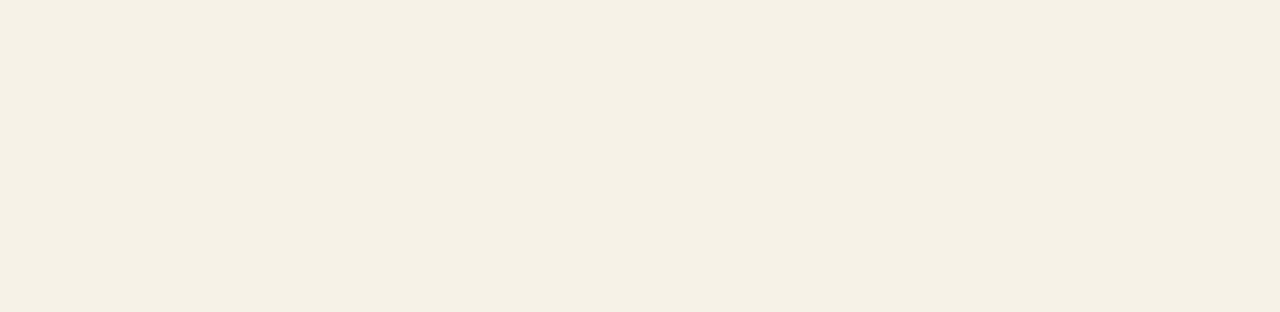
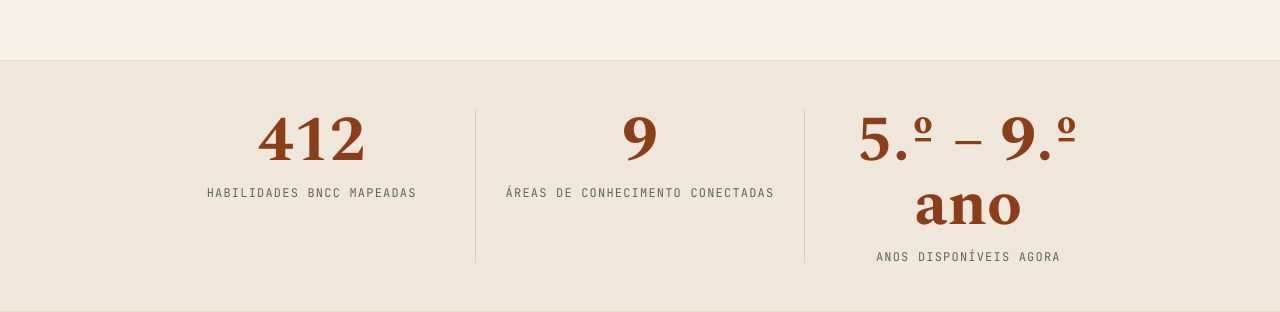
Before and after one commit to lololoco159159159/TCC, a React (Vite) app: page / in a window 1280 px wide. Shown: the part 2798-3110 px from the top of the page. Before the commit the page ends 2858 px from the top, so only its background shows below. Built offline with nearby package versions, Linux system fonts and the light colour scheme.

Commit message:
secao 3 (statsBand)

```diff
--- /dev/null
+++ b/src/components/StatsBand.jsx
@@ -0,0 +1,102 @@
+import { Fragment, useEffect, useRef, useState } from 'react'
+
+// Banda de estatísticas: 3 números que contam de 0 até o valor final quando a
+// faixa entra na tela (uma única vez), espelhando o protótipo. Um único
+// progresso `cp` (0→1, easeInOutCubic em 1.4s) move os três em sincronia.
+
+const DUR = 1400 // ms
+
+function StatsBand() {
+  const ref = useRef(null)
+  const [cp, setCp] = useState(0)
+
+  useEffect(() => {
+    const el = ref.current
+    if (!el) return undefined
+    let raf = 0
+    let started = false
+
+    const startCount = () => {
+      if (started) return
+      started = true
+      const t0 = performance.now()
+      const tick = () => {
+        const p = Math.min(1, (performance.now() - t0) / DUR)
+        const e = p < 0.5 ? 4 * p * p * p : 1 - Math.pow(-2 * p + 2, 3) / 2 // easeInOutCubic
+        setCp(e)
+        if (p < 1) raf = requestAnimationFrame(tick)
+      }
+      raf = requestAnimationFrame(tick)
+    }
+
+    // Dispara uma única vez quando a faixa entra na viewport (≈ top < 80% da tela).
+    const io = new IntersectionObserver(
+      (entries) => {
+        if (entries.some((entry) => entry.isIntersecting)) {
+          io.disconnect()
+          startCount()
+        }
+      },
+      { rootMargin: '0px 0px -20% 0px' },
+    )
+    io.observe(el)
+
+    return () => {
+      io.disconnect()
+      cancelAnimationFrame(raf)
+    }
+  }, [])
+
+  const stats = [
+    { value: String(Math.round(412 * cp)), label: 'habilidades BNCC mapeadas' },
+    { value: String(Math.round(9 * cp)), label: 'áreas de conhecimento conectadas' },
+    { value: `5.º – ${Math.round(9 * cp)}.º ano`, label: 'anos disponíveis agora' },
+  ]
+
+  return (
+    <section
+      ref={ref}
+      id="statsBand"
+      style={{
+        background: 'var(--bg2)',
+        borderTop: '1px solid var(--pill-border)',
+        borderBottom: '1px solid var(--pill-border)',
+      }}
+    >
+      <div
+        style={{
+          maxWidth: 1080,
+          margin: '0 auto',
+          padding: '48px 48px',
+          display: 'flex',
+          alignItems: 'stretch',
+          gap: 0,
+        }}
+      >
+        {stats.map((s, i) => (
+          <Fragment key={s.label}>
+            {i > 0 && <div style={{ width: 1, background: 'var(--edge)', flex: 'none' }} />}
+            <div style={{ flex: 1, textAlign: 'center', padding: '0 20px' }}>
+              <div style={{ font: "700 clamp(40px, 5vw, 64px)/1 'Spectral', serif", color: 'var(--gold)' }}>
+                {s.value}
+              </div>
+              <div
+                style={{
+                  font: "12px/1 'JetBrains Mono', monospace",
+                  letterSpacing: '.1em',
+                  textTransform: 'uppercase',
+                  color: 'var(--muted)',
+                  marginTop: 14,
+                }}
+              >
+                {s.label}
+              </div>
+            </div>
+          </Fragment>
+        ))}
+      </div>
+    </section>
+  )
+}
+
+export default StatsBand
--- a/src/pages/Home.jsx
+++ b/src/pages/Home.jsx
@@ -1,6 +1,7 @@
 import Logo from '../components/Logo'
 import ThemeToggle from '../components/ThemeToggle'
 import GraphSection from '../components/GraphSection'
+import StatsBand from '../components/StatsBand'
 import labotim from '../assets/labotim.png'
 import ufes from '../assets/ufes.png'
 
@@ -259,6 +260,9 @@
 
       {/* Seção 2: grafo-globo interativo "Cada matéria tem sua rede." */}
       <GraphSection />
+
+      {/* Seção 3: banda de estatísticas (3 contadores animados) */}
+      <StatsBand />
     </div>
   )
 }
```
Also changed, not shown: 1 other file (tests, documents, lock files or other folders).
